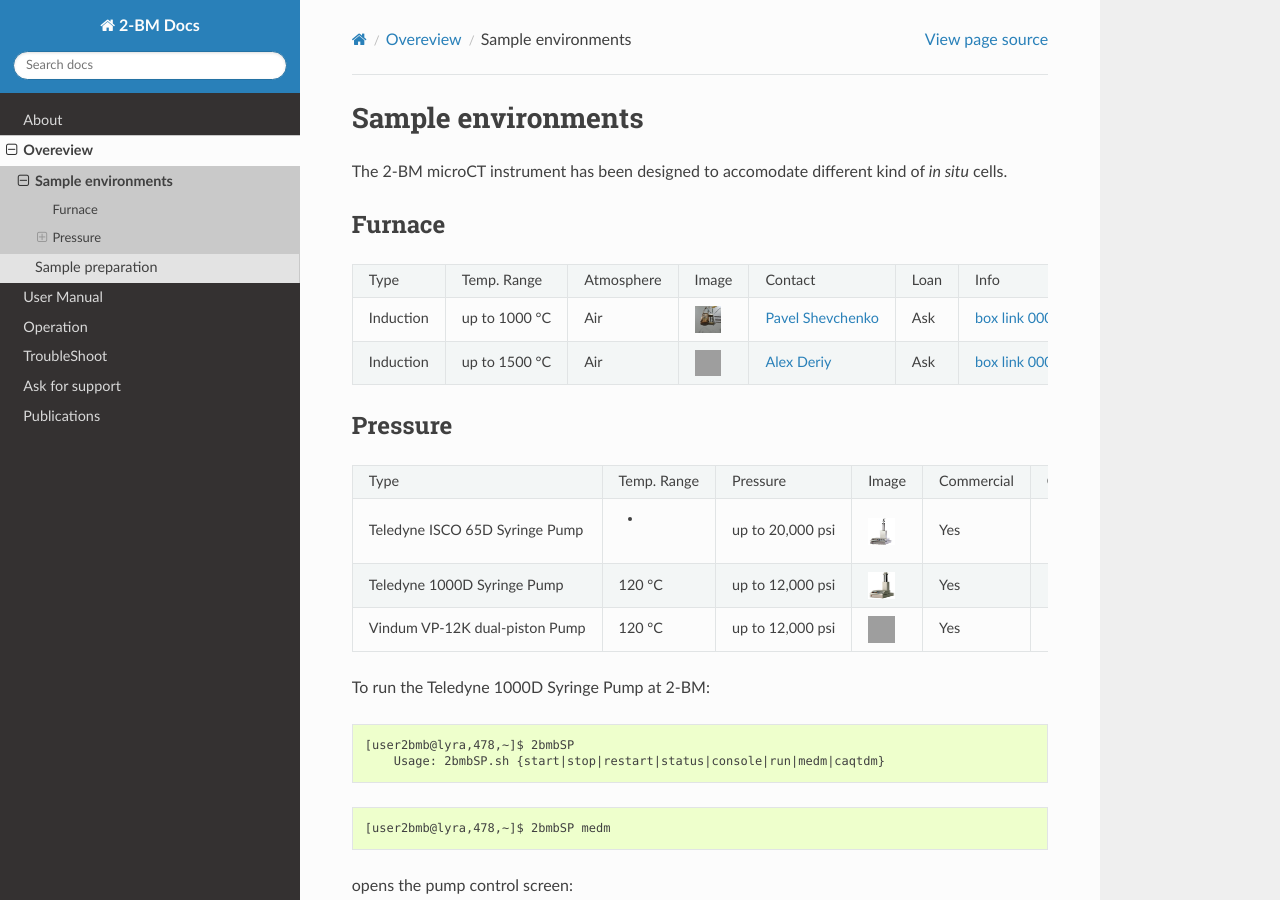
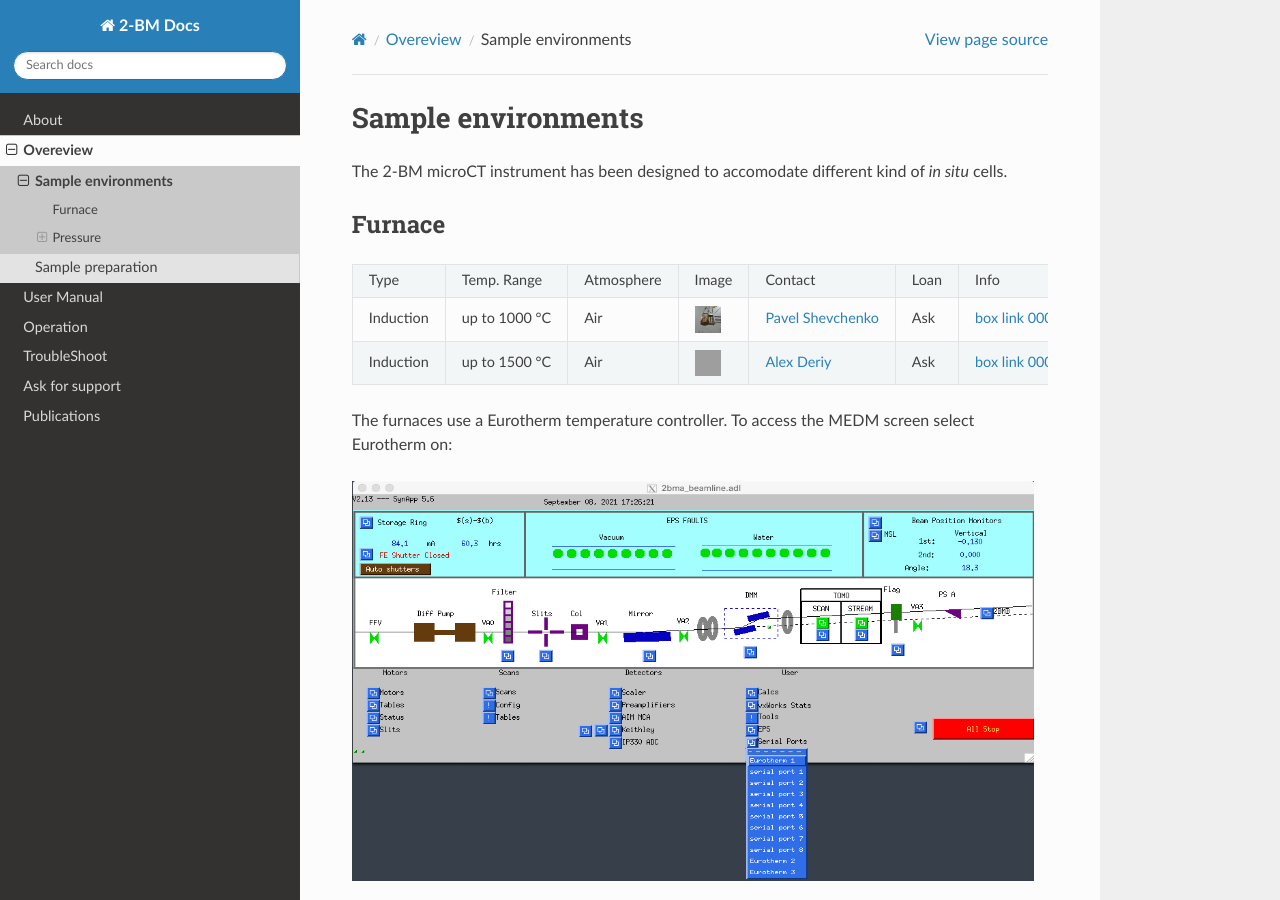
Before and after one commit to xray-imaging/2bm-docs, a Sphinx documentation site: the page built from docs/source/overview/item_002_sample_env.rst, in a window 1280 px wide and 900 px high. Built offline with Sphinx 7.4.7 and the Read the Docs theme 2.0.0, drawn with Linux system fonts in a browser that asks for light colours; the version number could not be read and is left out; grey boxes are pictures that could not be loaded.

Commit message:
added eurotherm

```diff
--- a/docs/source/overview/item_002_sample_env.rst
+++ b/docs/source/overview/item_002_sample_env.rst
@@ -33,6 +33,12 @@ Furnace
 
 .. _Pavel Shevchenko: mail to:  pshevchenko@anl.gov
 .. _Alex Deriy: mail to: deriy@anl.gov
+
+The furnaces use a Eurotherm temperature controller. To access the MEDM screen select Eurotherm on:
+
+.. image:: ../img/eurotherm.png
+    :width: 512pt
+    :height: 300pt
 
 Pressure
 --------
```
Also changed, not shown: docs/source/img/eurotherm.png (added).
